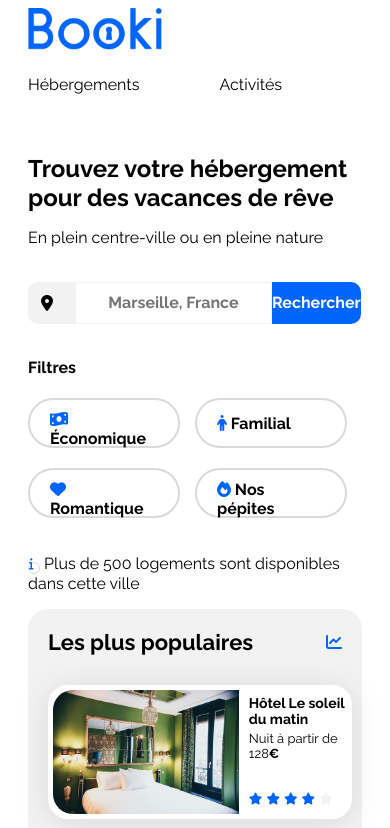
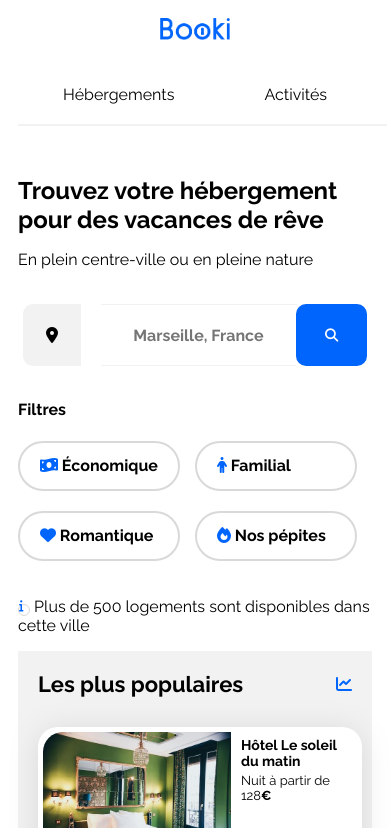
Before and after one commit to JordanKlashi/Projet-3, a plain HTML site: page index.html in a window 390 px wide. Shown: the top 828 px of the page. Drawn offline with Linux system fonts and the light colour scheme.

Commit message:
media queries update for phone
add new class for media queries ( header )

```diff
--- a/css/style.css
+++ b/css/style.css
@@ -37,7 +37,7 @@ body {
 .Entete-img img{
     display:flex;
     justify-content:left;
-    width: 40%;
+    width: 61.09px;
 }
 .Entete-acti:hover {
     border-top:#0065FC solid 2px;
@@ -62,12 +62,10 @@ color:#0065FC;
     padding-bottom:10px;
 }
 
-nav {
+.Entete-link {
     display:flex;
-    align-items:end;
-    justify-content:space-between;
-    text-decoration:none;
-    padding-top:10px;
+    justify-content: flex-end;
+    padding-bottom:0;
 }
 
 /************** Button & FA ***********/
@@ -79,8 +77,7 @@ nav {
 }
 .fa-location-dot {
     color:black;
-    margin:10px;
-    margin-right: 20px;
+    padding:20px;
 }
 .Locate-Marseille {
     border:solid 0.5px #f2f2f2;
@@ -111,7 +108,9 @@ nav {
     padding-right:20px;
     border:0;
     font-weight:bold;
-
+}
+.Logo-rechercher {
+    display:none;
 }
 .fa-info {
     border-radius:50px;
@@ -307,16 +306,13 @@ nav {
 .footer-background {
     margin-top:30px;
     background-color: #f2f2f2;
-    display:flex;
-    flex-direction:row;
-    justify-content: space-between;
-
+    display:grid;
+    grid-template-columns:1fr 1fr 1fr 1fr;
 }
 
 .footer-txt {
     margin-left:15px;
     text-decoration:none;
-    color:black;
 }
 
 .footer-txt a{
@@ -392,16 +388,72 @@ nav {
 
 /* Small devices (phones, less than 768px) */
 @media (max-width: 767.98px) {
-    .main-container {
-    padding: 0 20px;
-    }
+.Entete-img img{
+    width:20%;
+}
+.reverse-logo {
+    display:flex;
+    flex-direction:column-reverse;
+}
+.Entete-img {
+    display:flex;
+    justify-content: center;
+}
+.main-container {
+    padding:10px;
+}
 nav {
     display:grid;
     grid-template-columns: 1fr 1fr;
 }
+.Entete-heber {
+    display:flex;
+    justify-content: center;
+    padding:45px;
+    margin:0;
+    padding-bottom:20px;
+    border-bottom:solid 2px #F2F2F2;
+}
+.Entete-heber:hover {
+    border-top:none;
+    border-bottom:solid 2px #0065FC;
+}
+.Entete-acti {
+    padding:45px;
+    margin:0;
+    padding-right: 60px;
+    padding-bottom:20px;
+    border-bottom:solid 2px #F2F2F2;
+}
+.Entete-acti:hover {
+    border-top:none;
+    border-bottom:solid 2px #0065FC;
+}
 .Rechercher {
     padding:0;
+    display:none;
 }
+.fa-magnifying-glass {
+    display:block;
+    color:white;
+    padding: 20px;
+}
+.Logo-rechercher {
+    display:block;
+    background-color: #0065FC;
+    border-radius:10px;
+    border:solid #0065FC;
+}
+.locate {
+    margin-left:5px;
+}
+.location-dot {
+    margin-right:20px;
+}
+.Locate-Marseille{
+    border-right:none;
+}
+
 .button {
     margin-bottom:20px;
     text-align:left;
@@ -419,8 +471,13 @@ nav {
     display:flex;
     flex-direction:column-reverse;
 }
+.hebergements-and-populaires section{
+    border-radius:0;
+}
 #hebergements {
     background-color: white;
+    margin:0;
+    margin-bottom:50px;
 }
 
 .populaires-cards {
@@ -431,14 +488,12 @@ nav {
 .populaires-cards .card {
     width: 100%;
 }
-.populaires {}
-
 .card {
-    width:335px;
+    width:100%;
 }
 
 .card img{
-    width:335px;
+    width:100%;
     height:124px;
 }
 
@@ -448,13 +503,13 @@ nav {
     justify-content: space-around;
 }
 .card-activity {
-    width: 315px;
+    width: 325px;
     height: 200px;
     margin-bottom:15px;
 
 }
 .card-activity img {
-    width:315px;
+    width:325px;
     height:141px;
 
 }
--- a/index.html
+++ b/index.html
@@ -18,20 +18,22 @@
     <div class="main-container">
         <header>
 
+                <div class="reverse-logo">
 
-                    <div class="Entete-img">
-                    <img src="images/Logo/booki.png">
-                    </div>
                 <nav>
                     <div class="Entete-link">
                     <a href="#hebergements" class="Entete-heber">Hébergements</a>
                     <a href="#activity" class="Entete-acti">Activités</a>
                     </div>
                 </nav>
-
+                <div class="Entete-img">
+                    <img src="images/Logo/booki.png">
+                </div>
+                </div>
 
 
         </header>
+
         <main>
             <h2>Trouvez votre hébergement pour des vacances de rêve</h2>
                 <p>En plein centre-ville ou en pleine nature</p>
@@ -44,6 +46,7 @@
                 <label for="Locate-Marseille"></label>
                 <input class="Locate-Marseille" type="text" id="Locate-Marseille" placeholder="Marseille, France">
                 <input class="Rechercher" type="button" value="Rechercher" font="raleway">
+                <button class="Logo-rechercher"><i class="fa-solid fa-magnifying-glass" aria-hidden="true"></i></button>
         </section>
     </br>
                                                         <!--Filtres-->
@@ -60,12 +63,14 @@
                     <button class="button"><i class="fa-solid fa-fire" aria-hidden="true"></i> Nos pépites</button>
                         </div>
                 </div>
-
+                <div class="Information">
                 <p><i class="fa-info fa-solid fa-xs" aria-hidden="true"></i> Plus de 500 logements sont disponibles dans cette ville</p>
-            <div class="hebergements-and-populaires">
+           </div>
 
 
                                                           <!-- Hébergements-->
+
+                 <div class="hebergements-and-populaires">
         <section id="hebergements">
                     <h2 class="section-title">Hébergements à Marseille</h2>
                         <div class="hebergements">
```
